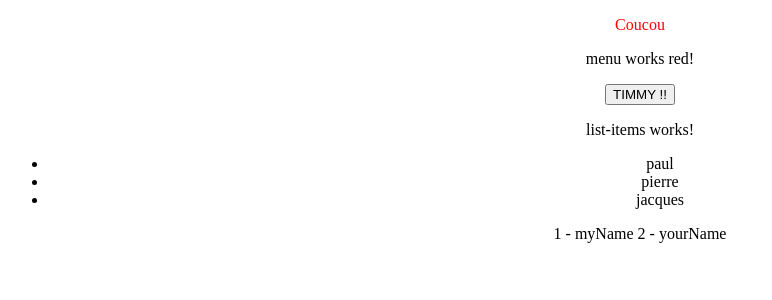
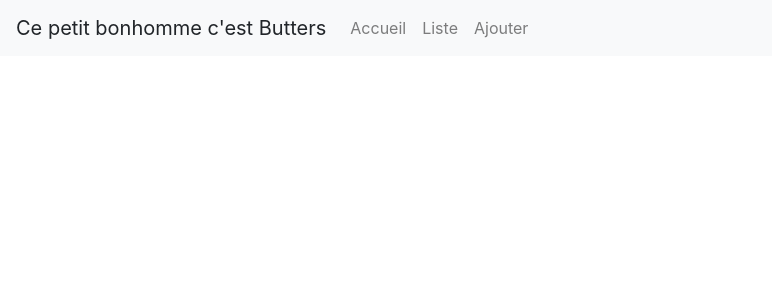
Before and after one commit to Flor3ntEag1e/myApp-Forma, an Angular app: page / in a window 1280 px wide. Shown: the top 300 px of the page, without its empty margins (0-772 px from the left). Built offline with nearby package versions, Linux system fonts and the light colour scheme.

Commit message:
ajout menu list

```diff
--- a/angular.json
+++ b/angular.json
@@ -23,8 +23,8 @@
               "src/assets"
             ],
             "styles": [
-              "src/styles.css",
-              "node_modules/@ng-bootstrap/ng-bootstrap/bundles/ng-bootstrap.js"
+              "node_modules/bootstrap/dist/css/bootstrap.min.css",
+              "src/styles.css"
             ],
             "scripts": []
           },
--- a/src/app/app.component.html
+++ b/src/app/app.component.html
@@ -2,8 +2,7 @@
 <div style="text-align:center">
 
 
-  <p [style.color]='myColor'>Coucou</p>
-  <app-menu [val]='myColor' (Out)='parentLog($event)'></app-menu>
+  <app-menu></app-menu>
   <app-list-items></app-list-items>
 
 </div>
--- a/src/app/items/containers/list-items/list-items.component.html
+++ b/src/app/items/containers/list-items/list-items.component.html
@@ -1,4 +1,4 @@
-<p>
+<!-- <p>
   list-items works!
 </p>
 
@@ -7,3 +7,4 @@
 </ul>
 
 <ng-container *ngFor="let item of collectionService.collection"> {{item.id}} - {{item.name}}</ng-container>
+-->
--- a/src/app/shared/menu/menu.component.html
+++ b/src/app/shared/menu/menu.component.html
@@ -1,5 +1,21 @@
-<p>
-  menu works {{val}}!
-</p>
-
-<button (click)="onClickTIMMY()"> TIMMY !!</button>
+<nav class="navbar navbar-expand-lg navbar-light bg-light">
+  <a class="navbar-brand" (click)="isCollapsed = true"> {{title}}</a>
+  <button class="navbar-toggler" type="button" (click)="isCollapsed = !isCollapsed"
+  [attr.aria-expanded]="!isCollapsed" aria-controls="CollapseExample"
+  >
+    <span class="navbar-toggler-icon"> </span>
+  </button>
+  <div class="collapse navbar-collapse" id="CollapseExample" [ngbCollapse]="isCollapsed">
+    <ul class="navbar-nav">
+      <li class="nav-item">
+        <a class="nav-link" (click)="isCollapsed = true">Accueil</a>
+      </li>
+      <li class="nav-item">
+        <a class="nav-link" (click)="isCollapsed = true">Liste</a>
+      </li>
+      <li class="nav-item">
+        <a class="nav-link" (click)="isCollapsed = true">Ajouter</a>
+      </li>
+    </ul>
+  </div>
+</nav>
```
